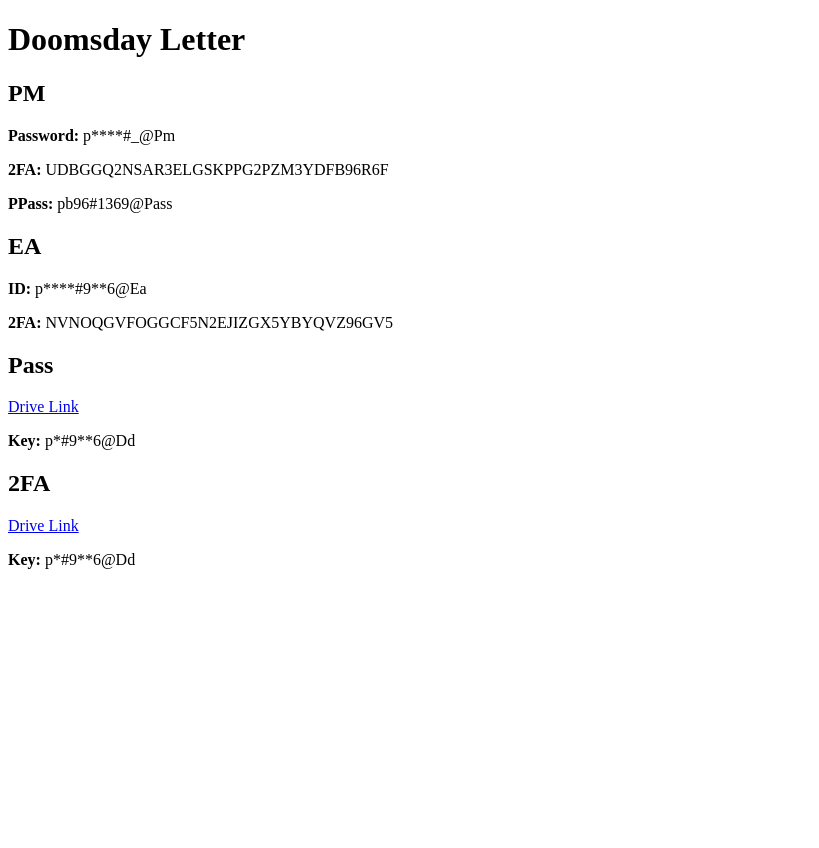
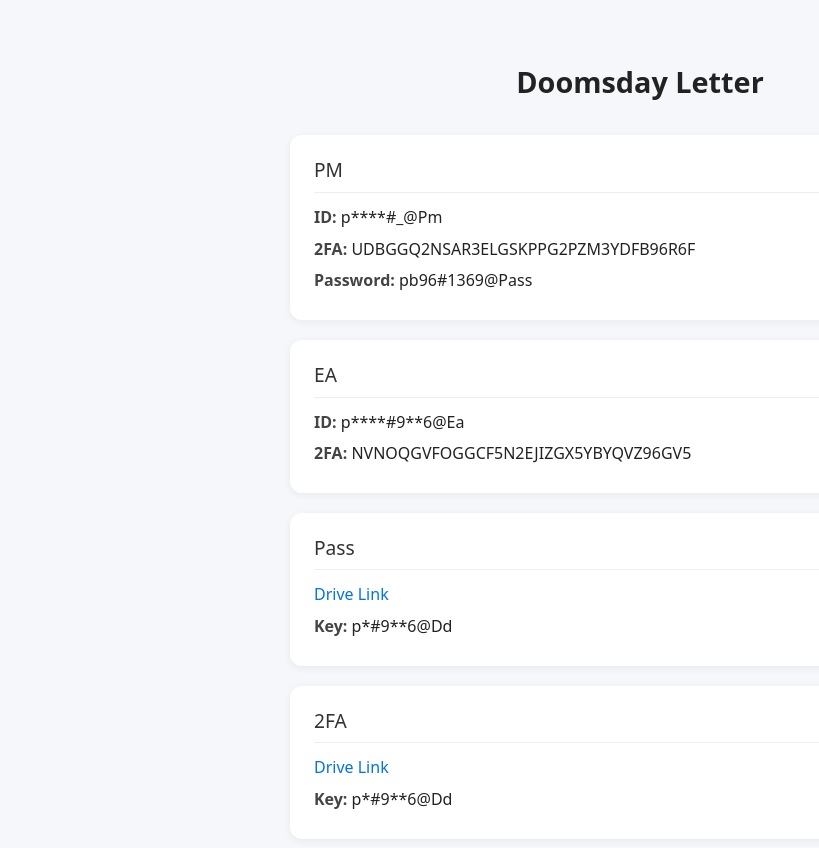
Before and after one commit to pbxgit/Doomsday, a plain HTML site: page index.html in a window 1280 px wide. Shown: the whole page, without its empty margins (0-819 px from the left). Before the commit the page ends 800 px from the top, so only its background shows below. Drawn offline with Linux system fonts and the light colour scheme.

Commit message:
Update index.html

```diff
--- a/index.html
+++ b/index.html
@@ -3,29 +3,87 @@
 <head>
   <meta charset="UTF-8">
   <title>Doomsday Letter</title>
+  <style>
+    body {
+      font-family: system-ui, -apple-system, "Segoe UI", Roboto, sans-serif;
+      background: #f5f7fa;
+      color: #222;
+      margin: 0;
+      padding: 40px;
+      line-height: 1.6;
+    }
+    .container {
+      max-width: 700px;
+      margin: auto;
+    }
+    h1 {
+      text-align: center;
+      margin-bottom: 30px;
+      font-size: 1.8rem;
+      font-weight: 600;
+    }
+    .section {
+      background: #fff;
+      padding: 20px 24px;
+      border-radius: 12px;
+      box-shadow: 0 2px 8px rgba(0,0,0,0.06);
+      margin-bottom: 20px;
+    }
+    .section h2 {
+      font-size: 1.2rem;
+      margin: 0 0 12px;
+      font-weight: 500;
+      color: #333;
+      border-bottom: 1px solid #eee;
+      padding-bottom: 6px;
+    }
+    p {
+      margin: 6px 0;
+    }
+    strong {
+      color: #444;
+    }
+    a {
+      color: #0073e6;
+      text-decoration: none;
+    }
+    a:hover {
+      text-decoration: underline;
+    }
+  </style>
 </head>
 <body>
+  <div class="container">
     <h1>Doomsday Letter</h1>
 
+    <div class="section">
       <h2>PM</h2>
-  <p><strong>Password:</strong> p****#_@Pm</p>
+      <p><strong>ID:</strong> p****#_@Pm</p>
       <p><strong>2FA:</strong> UDBGGQ2NSAR3ELGSKPPG2PZM3YDFB96R6F</p>
-  <p><strong>PPass:</strong> pb96#1369@Pass</p>
+      <p><strong>Password:</strong> pb96#1369@Pass</p>
+    </div>
 
+    <div class="section">
       <h2>EA</h2>
       <p><strong>ID:</strong> p****#9**6@Ea</p>
       <p><strong>2FA:</strong> NVNOQGVFOGGCF5N2EJIZGX5YBYQVZ96GV5</p>
+    </div>
 
+    <div class="section">
       <h2>Pass</h2>
       <p><a href="https://drive.proton.me/urls/8CADFTEMEC#UqdB1zIKX4Ae">
         Drive Link
       </a></p>
       <p><strong>Key:</strong> p*#9**6@Dd</p>
+    </div>
 
+    <div class="section">
       <h2>2FA</h2>
       <p><a href="https://drive.proton.me/urls/T6KTSEXBXM#O4K4YGLopWEY">
         Drive Link
       </a></p>
       <p><strong>Key:</strong> p*#9**6@Dd</p>
+    </div>
+  </div>
 </body>
 </html>
```
Lines whose indentation alone changed are shown as unchanged.
